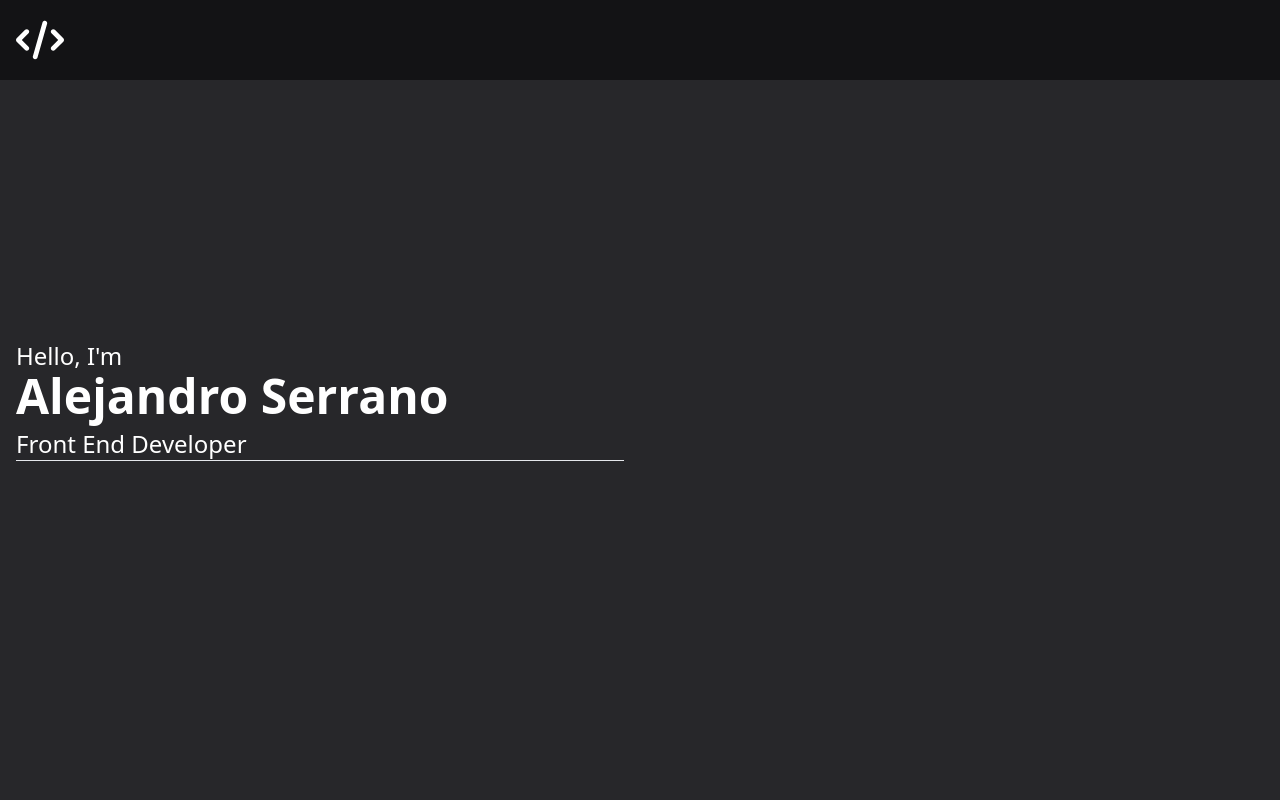
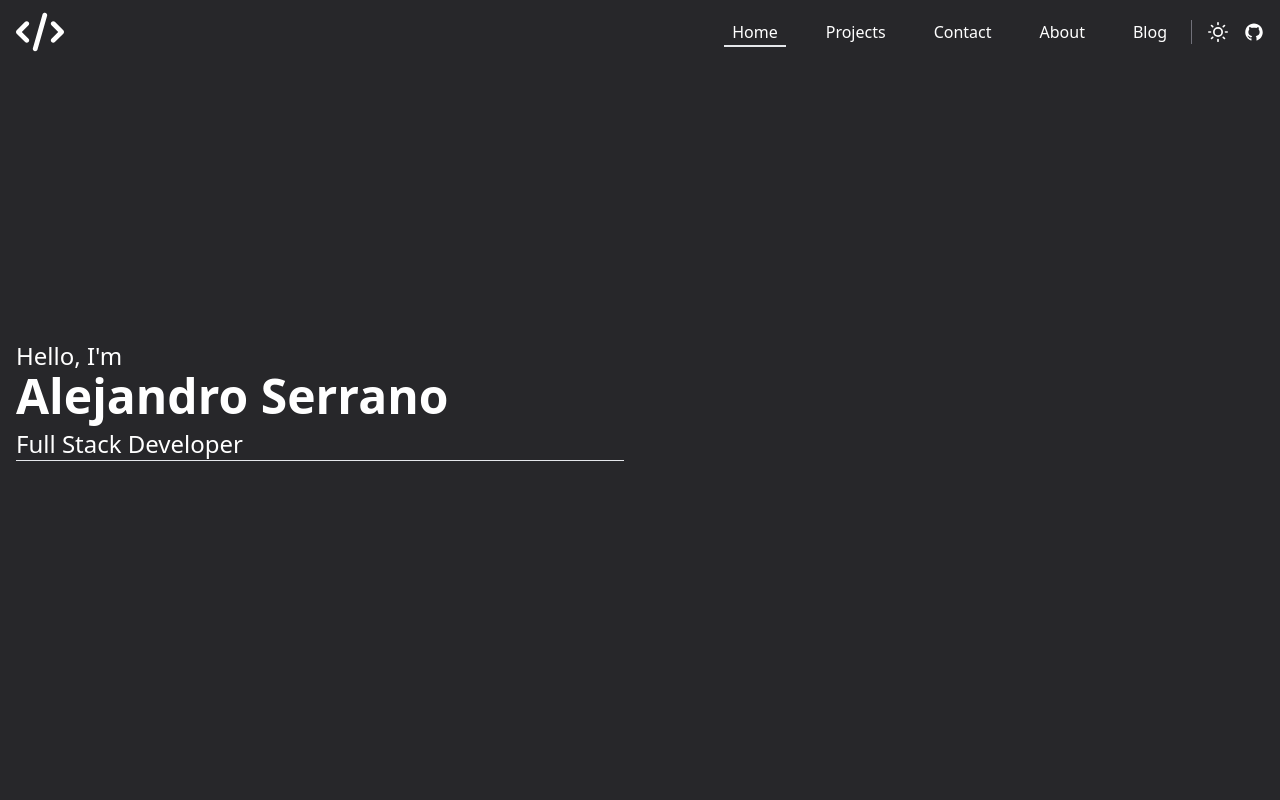
Before and after one commit to Andresser17/andresser17.github.io, a React (Create React App) app: page / in a window 1280 px wide. Shown: the top 800 px of the page. Built offline with nearby package versions, Linux system fonts and the light colour scheme.

Commit message:
feat: add Topbar component
refactor Home component

```diff
--- a/src/App.js
+++ b/src/App.js
@@ -1,3 +1,5 @@
+// Components
+import Topbar from "components/Topbar";
 // Sections
 import Home from "sections/Home";
 import Projects from "sections/Projects";
@@ -9,6 +11,7 @@ import Footer from "sections/Footer";
 function App() {
   return (
     <div className="bg-bg text-text dark">
+      <Topbar />
       <Home />
       <main>
         <Projects />
--- /dev/null
+++ b/src/components/Topbar.js
@@ -0,0 +1,124 @@
+import { useState, useEffect } from "react";
+// Components
+import SidebarContainer from "modals/SidebarContainer";
+// Icons
+import { FiSun } from "react-icons/fi";
+import { AiFillGithub } from "react-icons/ai";
+import { ReactComponent as PageIcon } from "icons/page-icon.svg";
+
+function Menu({ routes }) {
+  const [selected, setSelected] = useState("");
+  const [resolution, setResolution] = useState(0);
+  const linkStyles = "block p-4 sm:inline sm:mx-4 sm:px-2 sm:py-0.5";
+  const activeStyle = "bg-active sm:bg-black/0 sm:border-b-2";
+
+  // get document resolution
+  useEffect(() => {
+    // get current resolution when component is mounted
+    if (resolution === 0) setResolution(document.body.clientWidth);
+
+    const getResolution = () => {
+      setResolution(document.body.clientWidth);
+    };
+    window.addEventListener("resize", getResolution);
+
+    return () => {
+      window.removeEventListener("resize", getResolution);
+    };
+  }, [resolution]);
+
+  const links = routes.map((route) => {
+    // if route.selected is true set selected
+    if (selected.length === 0 && route.selected) setSelected(route.link);
+
+    // read route, if is equal to route.link set selected
+
+    return (
+      <li key={route.link}>
+        <a
+          className={`${linkStyles} ${
+            selected === route.link ? activeStyle : ""
+          }`}
+          href={route.link}
+          onClick={() => setSelected(route.link)}
+        >
+          {route.label}
+        </a>
+      </li>
+    );
+  });
+
+  const options = (
+    <div className="flex items-center mt-4 md:m-0 md:border-l md:border-border">
+      <FiSun className="ml-4 w-8 h-8 md:w-5 md:h-5 cursor-pointer" />
+      <a
+        href="https://github.com/Andresser17"
+        target="_blank"
+        rel="noopener noreferrer"
+      >
+        <AiFillGithub className="ml-4 w-8 h-8 md:w-5 md:h-5 cursor-pointer" />
+      </a>
+    </div>
+  );
+
+  const menuList = (
+    <div className="md:flex">
+      <ul
+        className={`w-60 transition-all sm:w-auto sm:flex sm:transition-none`}
+      >
+        {links}
+      </ul>
+      {options}
+    </div>
+  );
+
+  return resolution >= 768 ? (
+    menuList
+  ) : (
+    <SidebarContainer>{menuList}</SidebarContainer>
+  );
+}
+
+function Topbar() {
+  // Manage scroll position
+  const [scrollPosition, setScrollPosition] = useState(0);
+  // menu routes
+  const routes = [
+    { label: "Home", link: "/#home", selected: true },
+    { label: "Projects", link: "/#projects" },
+    { label: "Contact", link: "/#contact" },
+    { label: "About", link: "/about" },
+    { label: "Blog", link: "/blog" },
+  ];
+  // Styles
+  const scrollDownStyle = "sm:bg-bg sm:shadow-lg";
+  const topPanelStyles =
+    "absolute sm:fixed top-0 w-full px-4 py-2 flex items-center sm:justify-between transition-all duration-300 ease-out z-10";
+
+  useEffect(() => {
+    const handleScrollPosition = () => {
+      const position = window.scrollY;
+
+      setScrollPosition(position);
+    };
+
+    window.addEventListener("scroll", handleScrollPosition);
+
+    return () => {
+      window.removeEventListener("scroll", handleScrollPosition);
+    };
+  }, []);
+
+  return (
+    <div
+      className={`${topPanelStyles} ${
+        scrollPosition > 0 ? scrollDownStyle : ""
+      }`}
+    >
+      <PageIcon className="w-12 h-12 text-text" />
+      <Menu routes={routes} />
+    </div>
+  );
+}
+
+export default Topbar;
--- /dev/null
+++ b/src/modals/SidebarContainer.js
@@ -0,0 +1,32 @@
+import { useState } from "react";
+// Icons
+import { AiOutlineMenu } from "react-icons/ai";
+// Styles
+import styles from "./SidebarContainer.module.css";
+
+function SidebarContainer({ children }) {
+  const [toggle, setToggle] = useState(false);
+
+  return (
+    // container
+    <div
+      className={`bg-bg shadow-lg ${styles["container"]} ${
+        toggle ? styles["show"] : ""
+      } transition-all`}
+    >
+      {/* content */}
+      {children}
+      {/* Menu Icon */}
+      <span
+        onClick={() => setToggle((prev) => !prev)}
+        className={`bg-bg text-text shadow-md ${styles["menu-button"]} ${
+          toggle ? styles["menu-button-close"] : ""
+        } primary`}
+      >
+        <AiOutlineMenu />
+      </span>
+    </div>
+  );
+}
+
+export default SidebarContainer;
--- /dev/null
+++ b/src/modals/SidebarContainer.module.css
@@ -0,0 +1,57 @@
+.container {
+  width: fit-content;
+  height: 100vh;
+  transition-duration: 500ms;
+  position: fixed;
+  top: 0;
+  left: -100%;
+  z-index: 50;
+}
+
+.show {
+  left: 0;
+}
+
+.menu-button {
+  width: 3rem;
+  height: 3rem;
+  padding: 0.5rem;
+  border-radius: 0.2rem;
+  transition-duration: 500ms;
+  display: block;
+  position: fixed;
+  left: 0.5rem;
+  bottom: 0.5rem;
+  z-index: 60;
+}
+
+.menu-button:hover {
+  opacity: 0.9;
+}
+
+.menu-button:active {
+  opacity: 0.8;
+}
+
+.menu-button svg {
+  width: 100%;
+  height: 100%;
+}
+
+.menu-button-close {
+  left: calc(100% - 3.5rem);
+}
+
+@media only screen and (min-width: 1024px) {
+  .container {
+    height: 100%;
+    transition-duration: 0ms;
+    position: static;
+    left: 0;
+    align-items: stretch;
+  }
+
+  .menu-button {
+    display: none;
+  }
+}
--- a/src/sections/Home.js
+++ b/src/sections/Home.js
@@ -1,123 +1,16 @@
-import { useState, useEffect } from "react";
-// Icons
-import { ReactComponent as MenuIcon } from "icons/menu-icon.svg";
-import { ReactComponent as CloseIcon } from "icons/close-icon.svg";
-import { ReactComponent as PageIcon } from "icons/page-icon.svg";
-
-function Menu(props) {
-  const [showMenu, setShowMenu] = useState("hidden");
-
-  const items = props.items.map((item) => {
-    const id = item.toLowerCase();
-    let styles = `block p-4 text-center sm:inline text-start sm:mx-4 sm:px-2 sm:py-0.5`;
-
-    if (props.selected === id)
-      styles = `${styles} bg-fourth sm:bg-transparent sm:border-b-2`;
-
-    return (
-      <li key={id}>
-        <a
-          className={styles}
-          href={`#${id}`}
-          onClick={() => props.onSelectedChange(id)}
-        >
-          {item}
-        </a>
-      </li>
-    );
-  });
-
-  useEffect(() => {
-    if (props.toggle) {
-      setShowMenu("right-0");
-    } else {
-      setShowMenu("right-full");
-    }
-  }, [props]);
-
-  return (
-    <ul
-      className={`${showMenu} absolute top-16 transition-all bg-first w-full sm:w-auto sm:static sm:bg-transparent sm:flex sm:transition-none`}
-    >
-      {items}
-    </ul>
-  );
-}
-
-function MenuButton(props) {
-  const toggleIcon = () => {
-    props.setToggle(!props.toggle);
-  };
-
-  return (
-    <span
-      onClick={toggleIcon}
-      className="flex items-center justify-center block w-12 h-12 p-2 mx-2 text-white rounded shadow-md bg-fourth active:bg-fourth/80 sm:hidden"
-    >
-      {props.toggle ? <CloseIcon /> : <MenuIcon />}
-    </span>
-  );
-}
-
-function TopPanel(props) {
-  const routes = [
-    { label: "Home", value: "#home" },
-    { label: "Projects", value: "#projects" },
-    { label: "About", value: "/about" },
-    { label: "Contact", value: "#contact" },
-  ];
-  // Manage scroll position
-  const [scrollPosition, setScrollPosition] = useState(0);
-  // Styles
-  const homeStyle = "bg-black/50 text-white";
-  const inactiveStyle = "sm:bg-black/20 sm:text-white/20 sm:text-xs";
-  const activeStyle =
-    "sm:hover:text-base sm:hover:py-4 sm:hover:bg-black/50 sm:hover:text-white ";
-  const topPanelStyles =
-    "fixed top-0 w-full p-2 sm:p-4 flex sm:justify-between transition-all duration-300 ease-out z-10";
-
-  const handleScrollPosition = () => {
-    const position = window.scrollY;
-
-    setScrollPosition(position);
-  };
-
-  useEffect(() => {
-    window.addEventListener("scroll", handleScrollPosition);
-
-    return () => {
-      window.removeEventListener("scroll", handleScrollPosition);
-    };
-  }, []);
-
-  return (
-    <div
-      className={`${topPanelStyles} ${
-        scrollPosition > 0 ? `${inactiveStyle} ${activeStyle}` : homeStyle
-      }`}
-    >
-      <PageIcon className="w-12 h-12 text-text" />
-      {/* <Menu routes={routes} /> */}
-    </div>
-  );
-}
-
 function Home() {
   return (
     <header
       id="home"
       className="flex items-center min-h-screen cont-blue-gradient"
     >
-      {/* Top panel */}
-      <TopPanel />
-      {/* Home */}
       <div className="flex flex-col w-full p-4 sm:w-2/4">
         <span className="block mb-2 text-2xl font-extralight">
           Hello, I'm
           <h1 className="text-5xl font-black">Alejandro Serrano</h1>
         </span>
         <span className="inline-block text-2xl border-b border-fourth">
-          Front End Developer
+          Full Stack Developer
         </span>
       </div>
     </header>
```
